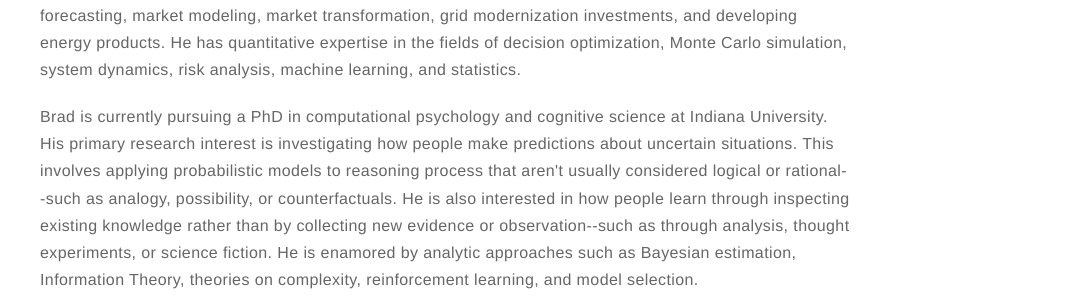
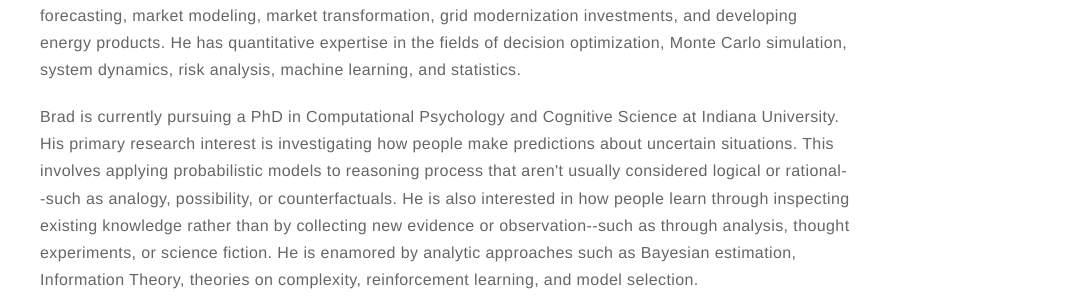
Before and after one commit to tritonescientific/tritonescientific.github.io, a Jekyll site: the page built from about.md, in a window 1280 px wide. Shown: the part 361-661 px from the top of the page, without its empty margins (195-1280 px from the left). Built offline with Jekyll 4.4.1, drawn with Linux system fonts in a browser that asks for light colours.

```diff
--- a/about.md
+++ b/about.md
@@ -7,7 +7,7 @@ layout: page
 
 <p>Brad Rogers is the founder and Principal Consultant at Tritone Scientific. He has an SM in Engineering Systems from MIT and an MBA from MIT's Sloan School of Management. Brad has ten years of professional experience in the energy industry including demand side program evaluation, cost effectiveness, potential forecasting, market modeling, market transformation, grid modernization investments, and developing energy products. He has quantitative expertise in the fields of decision optimization, Monte Carlo simulation, system dynamics, risk analysis, machine learning, and statistics.</p>
 
-<p> Brad is currently pursuing a PhD in computational psychology and cognitive science at Indiana University. His primary research interest is investigating how people make predictions about uncertain situations. This involves applying probabilistic models to reasoning process that aren't usually considered logical or rational--such as analogy, possibility, or counterfactuals. He is also interested in how people learn through inspecting existing knowledge rather than by collecting new evidence or observation--such as through analysis, thought experiments, or science fiction. He is enamored by analytic approaches such as Bayesian estimation, Information Theory, theories on complexity, reinforcement learning, and model selection.</p>
+<p> Brad is currently pursuing a PhD in Computational Psychology and Cognitive Science at Indiana University. His primary research interest is investigating how people make predictions about uncertain situations. This involves applying probabilistic models to reasoning process that aren't usually considered logical or rational--such as analogy, possibility, or counterfactuals. He is also interested in how people learn through inspecting existing knowledge rather than by collecting new evidence or observation--such as through analysis, thought experiments, or science fiction. He is enamored by analytic approaches such as Bayesian estimation, Information Theory, theories on complexity, reinforcement learning, and model selection.</p>
 
 <p>Brad lives with his wife and three school age children in Bloomington, Indiana. </p>
 
```
